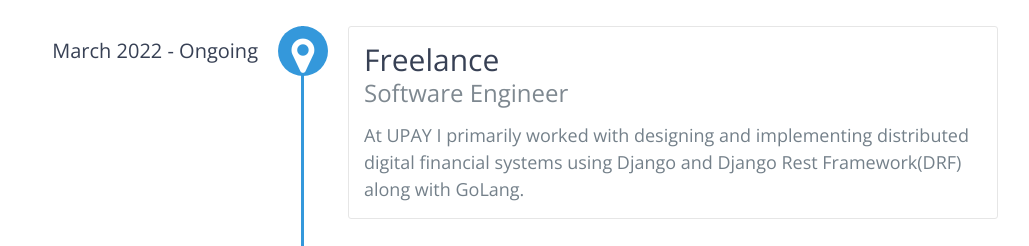
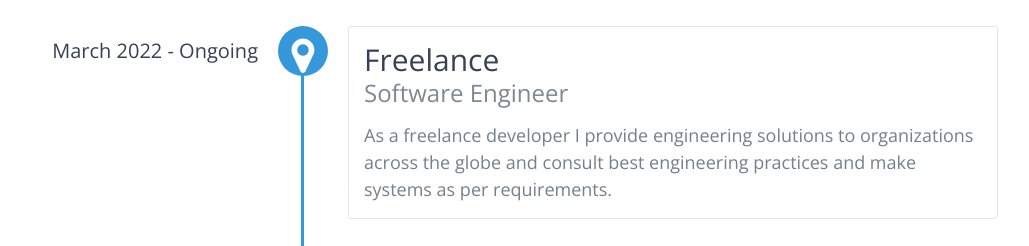
Before and after one commit to Alvi-Rahman/Alvi-Rahman.github.io, a website: page index.html in a window 1280 px wide. Shown: the part 2980-3226 px from the top of the page, without its empty margins (142-1171 px from the left). Drawn offline with nearby package versions, Linux system fonts and the light colour scheme.

Commit message:
update info

```diff
--- a/index.html
+++ b/index.html
@@ -523,8 +523,7 @@
                 <h3 class="work-class">Freelance</h3>
                 <h4>Software Engineer</h4>
                 <p>
-                    At UPAY I primarily worked with designing and implementing
-                    distributed digital financial systems using Django and Django Rest Framework(DRF) along with GoLang.
+                    As a freelance developer I provide engineering solutions to organizations across the globe and consult best engineering practices and make systems as per requirements.
                 </p>
             </div>
 
```
